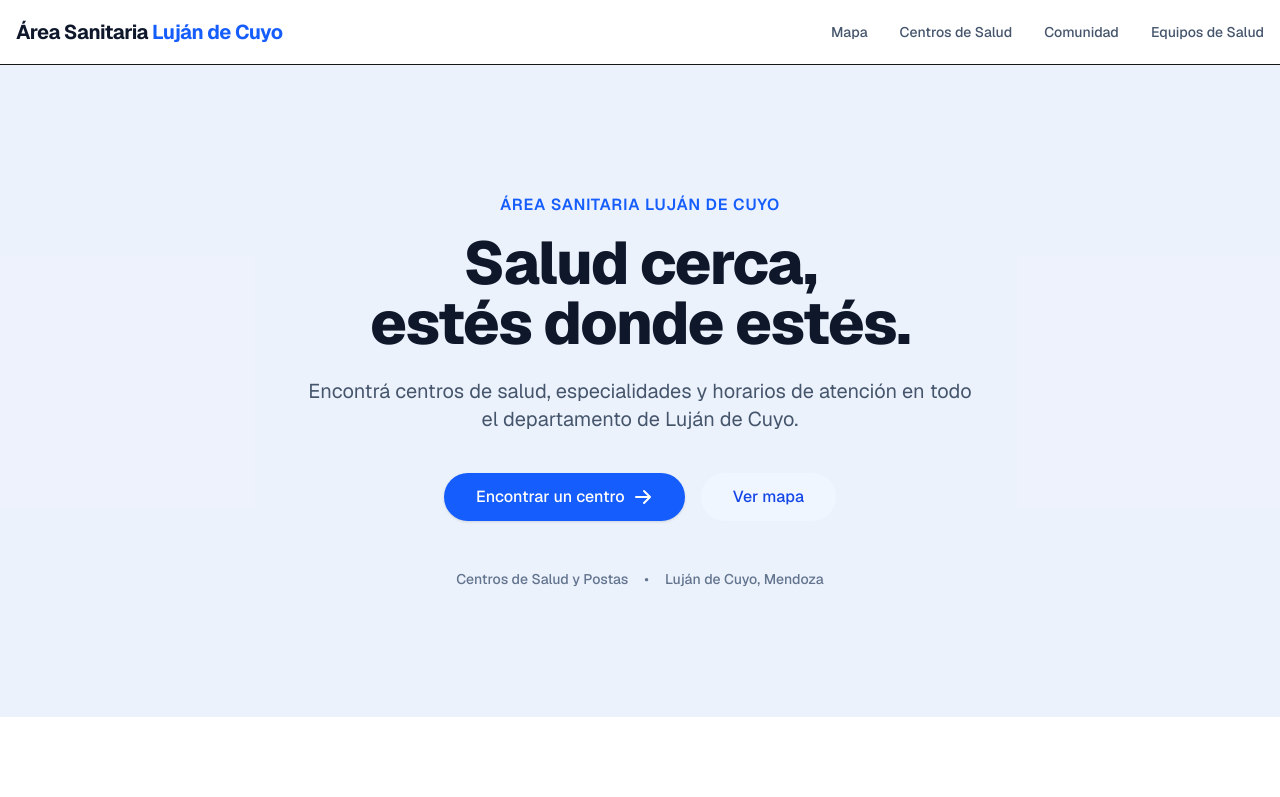
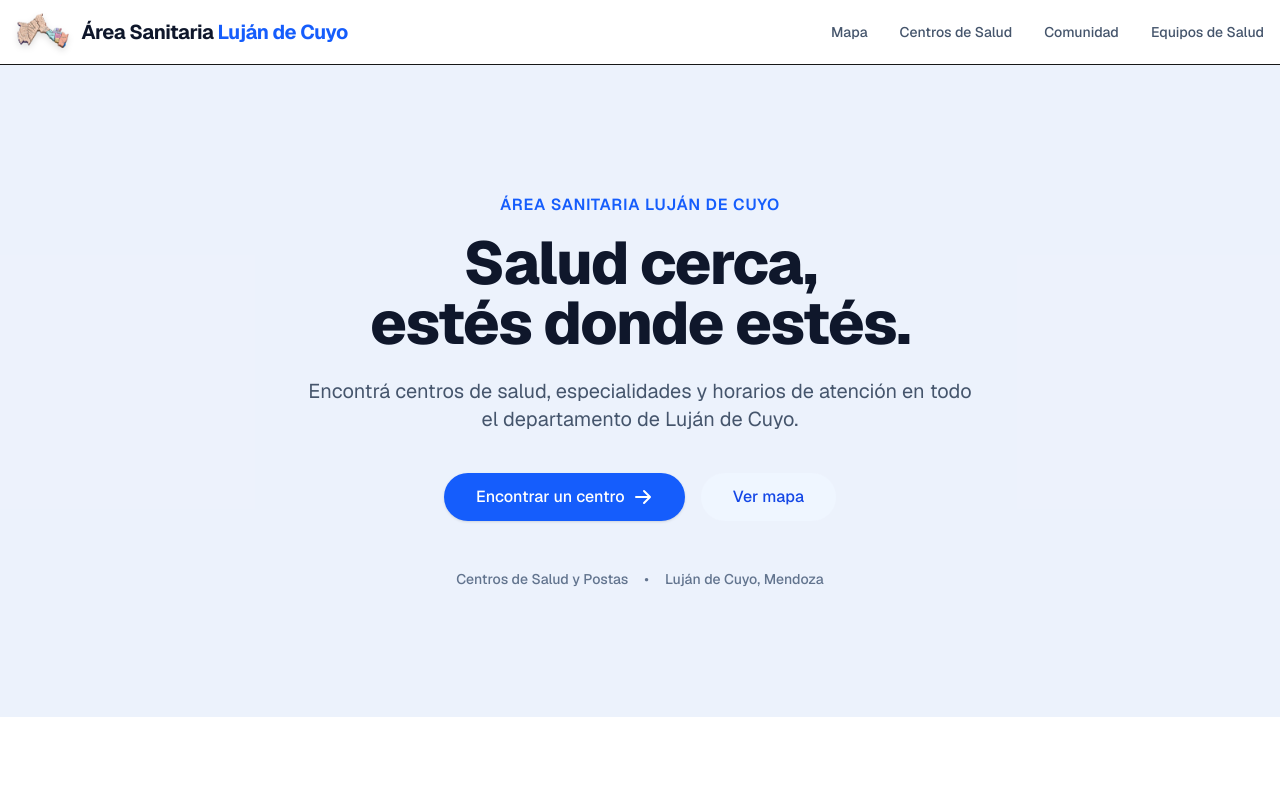
Before and after one commit to areasanitariaLDC/area-sanitaria-lujan, a Next.js app: page / in a window 1280 px wide. Shown: the top 797 px of the page. Built offline with nearby package versions, Linux system fonts and the light colour scheme.

Commit message:
feat: Add map image to header

```diff
--- a/src/components/layout/Header.tsx
+++ b/src/components/layout/Header.tsx
@@ -4,10 +4,12 @@ export default function Header() {
   return (
     <header className="sticky top-0 z-50 w-full border-b bg-white/95 backdrop-blur supports-[backdrop-filter]:bg-white/60">
       <div className="container mx-auto px-4 h-16 flex items-center justify-between">
-        <div className="flex items-center gap-2">
-          {/* Logo Placeholder */}
-          <Link href="/" className="font-bold text-xl tracking-tight text-slate-900">
-            Área Sanitaria <span className="text-blue-600">Luján de Cuyo</span>
+        <div className="flex items-center gap-3">
+          <Link href="/" className="flex items-center gap-3">
+            <img src="/mapa-lujan.png" alt="Mapa Luján de Cuyo" className="h-10 w-auto object-contain drop-shadow-md" />
+            <span className="font-bold text-xl tracking-tight text-slate-900 hidden sm:block">
+              Área Sanitaria <span className="text-blue-600">Luján de Cuyo</span>
+            </span>
           </Link>
         </div>
 
```
Also changed, not shown: public/mapa-lujan.png (added).
